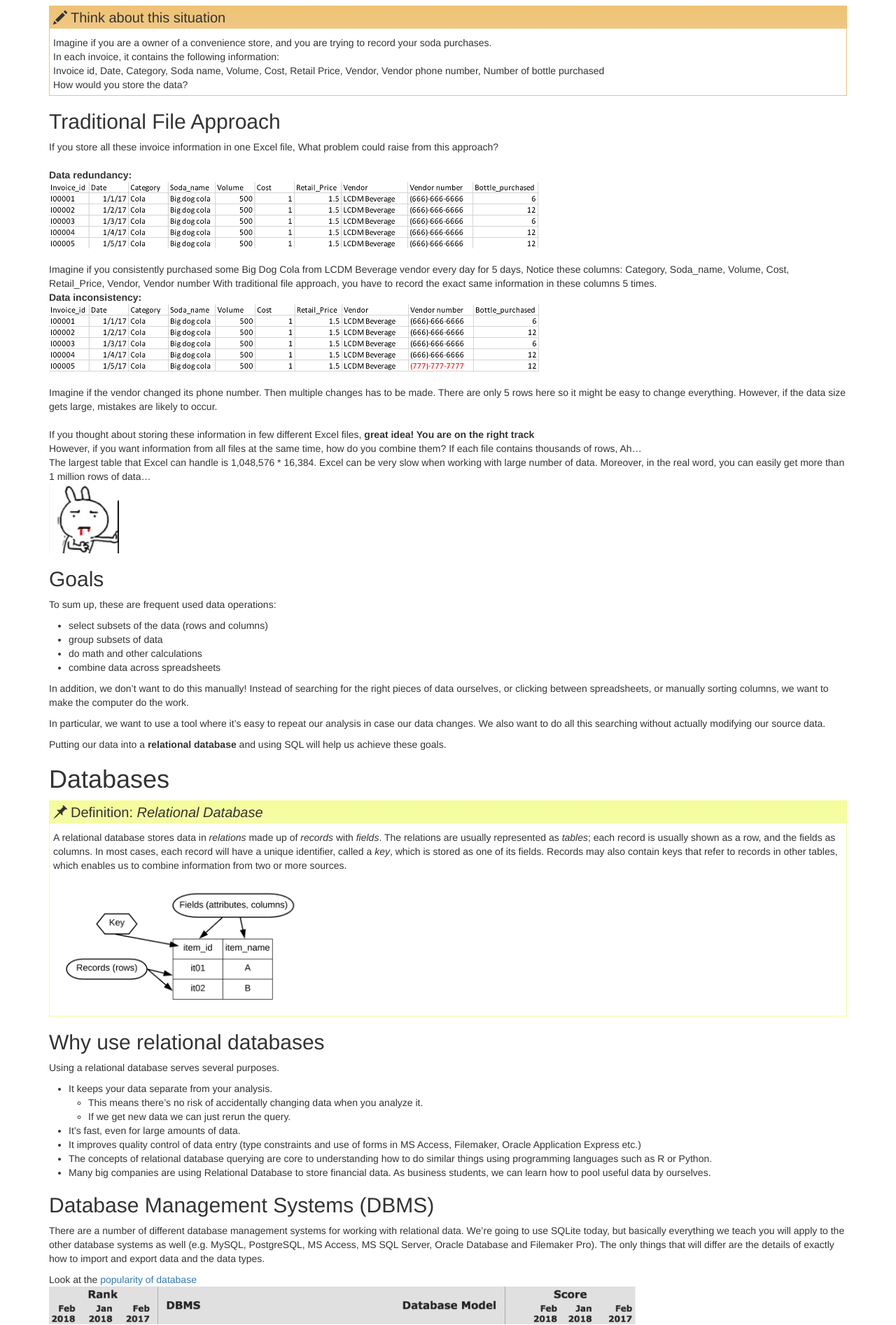
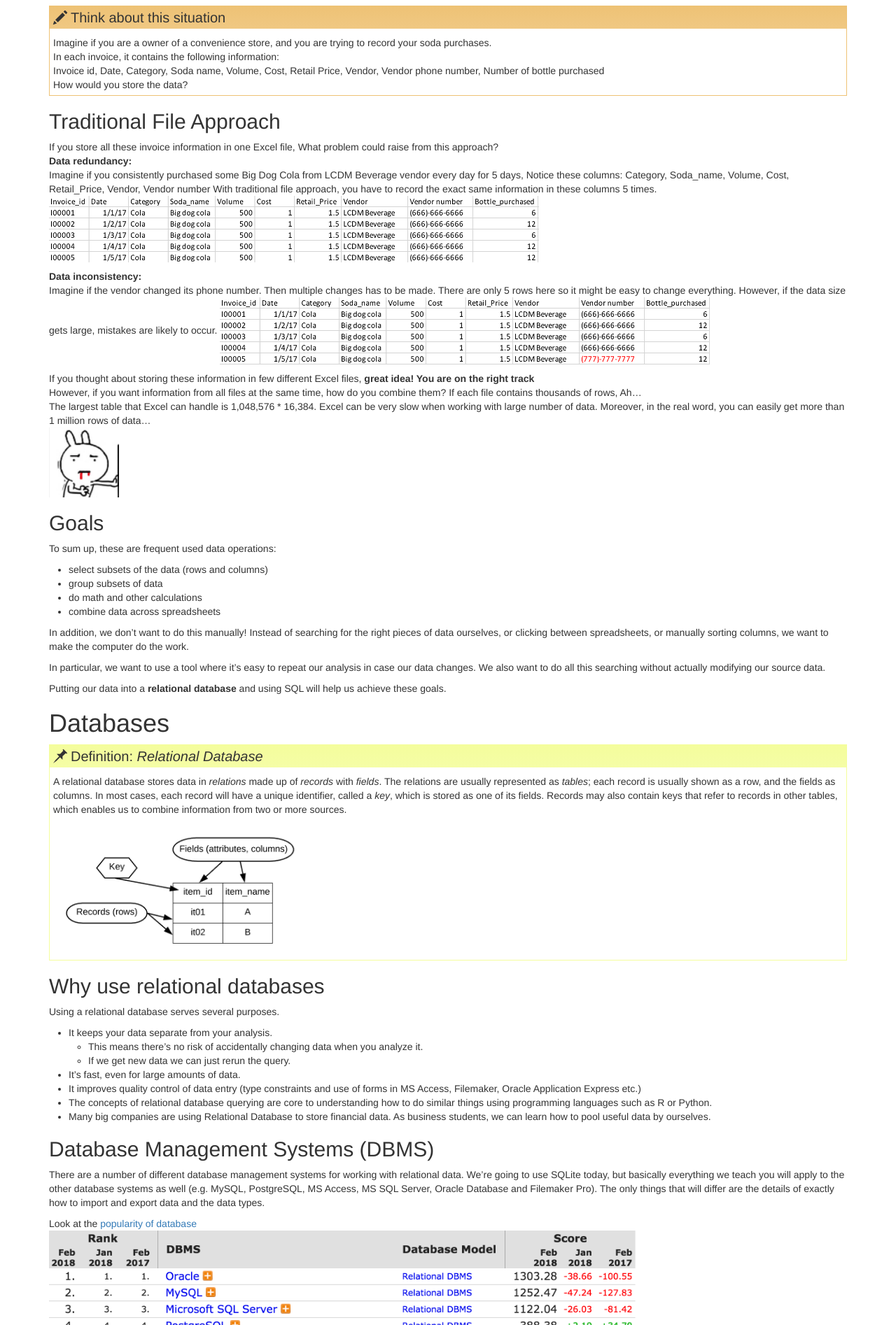
Before and after one commit to data-lessons/SQL-business, a Jekyll site: the page built from _episodes/00-sql-introduction.md, in a window 1280 px wide. Shown: the part 668-2562 px from the top of the page at 70% size. Built offline with Jekyll 4.4.1, drawn with Linux system fonts in a browser that asks for light colours.

Commit message:
Update 00-sql-introduction.md

```diff
--- a/_episodes/00-sql-introduction.md
+++ b/_episodes/00-sql-introduction.md
@@ -41,20 +41,22 @@ These queries can allow you to perform a number of actions such as: insert, upda
 ## Traditional File Approach
 If you store all these invoice information in one Excel file,
 What problem could raise from this approach?
+<b>Data redundancy:</b>
 <br>
-<b>Data redundancy:</b> <br>
-![excel1](../img/00_1.png){:width="700px"}
-<br><br>
 Imagine if you consistently purchased some Big Dog Cola from LCDM Beverage vendor every day for 5 days,
 Notice these columns: Category, Soda_name, Volume, Cost, Retail_Price, Vendor, Vendor number
 With traditional file approach, you have to record the exact same information in these columns 5 times.
 <br>
-<b>Data inconsistency:</b> <br>
-![excel2](../img/00_2.png){:width="700px"}
-<br><br>
+![excel1](../img/00_1.png){:width="700px"}
+<br>
+
+<b>Data inconsistency:</b>
+<br>
 Imagine if the vendor changed its phone number. Then multiple changes has to be made.
 There are only 5 rows here so it might be easy to change everything. However, if the data size gets large, mistakes are likely to occur.
+![excel2](../img/00_2.png){:width="700px"}
 <br>
+
 If you thought about storing these information in few different Excel files, <b>great idea! You are on the right track </b><br>
 However, if you want information from all files at the same time, how do you combine them? If each file contains thousands of rows, Ah... <br>
 The largest table that Excel can handle is 1,048,576 * 16,384. Excel can be very slow when working with large number of data. Moreover, in the real word, you can easily get more than 1 million rows of data...
```
